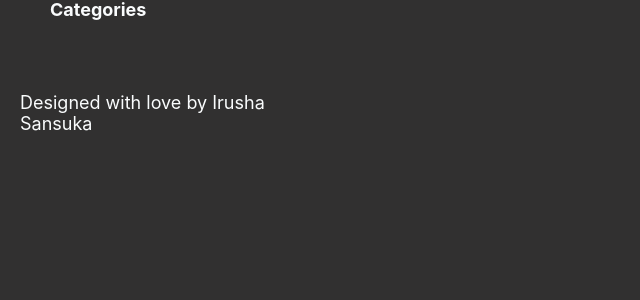
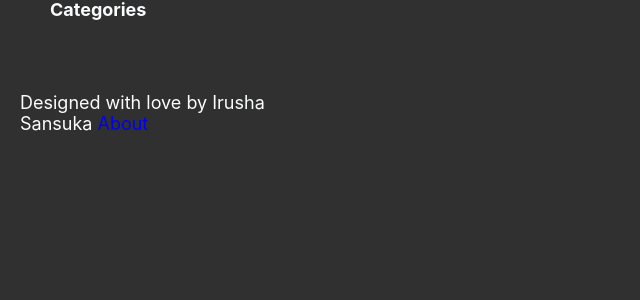
Before and after one commit to irusha/HomeVideoServer, a Flask app: template templates/index.html in a window 1280 px wide. Shown: the part 201-501 px from the top of the page, without its empty margins (0-640 px from the left). Run offline with Flask 2, Linux system fonts and the light colour scheme; the template is opened without the code that fills it, so the values that code supplies are empty; parts of the project's set-up code (start-up, migrations or seed data) failed here and were passed over.

```diff
--- a/templates/about.html
+++ b/templates/about.html
@@ -93,7 +93,7 @@
     </p></div>
     <div style="margin: 20px"><p class="paragraph">
         After finish installing the above libraries, open a command window inside the the folder which contains
-        'app.py' and then enter <span style='color:darksalmon; font-style: italic;'>"flask run"</span> command. You will now
+        'app.py' and then enter <span style='color:darksalmon; font-style: italic;'>"flask run"</span> command (or simply run <span style="color: rgb(84, 221, 134);">"runserver.bat"</span> to start the server). You will now
         see the ip address to access your server.
     </p></div>
 </br>
--- a/templates/folder_view.html
+++ b/templates/folder_view.html
@@ -43,7 +43,7 @@
         {% endfor %}
     </div>
 
-    <p id="desc_para">Designed with love by Irusha Sansuka</p>
+    <p id="desc_para">Designed with love by Irusha Sansuka <a href="/about"> About</a></p>
 
     <script>
         let container = this.document.getElementsByClassName('sub_img_container')[0];
--- a/templates/index.html
+++ b/templates/index.html
@@ -43,7 +43,7 @@
         {% endfor %}
     </div>
 
-    <p id="desc_para">Designed with love by Irusha Sansuka</p>
+    <p id="desc_para">Designed with love by Irusha Sansuka <a href="/about"> About</a> </p>
     <script>
         console.log(navigator.userAgent)
         let container = this.document.getElementsByClassName('sub_img_container')[0];
--- a/templates/video_display.html
+++ b/templates/video_display.html
@@ -55,7 +55,7 @@
         </div>
     </div>
 
-    <p id="desc_para">Designed with love by Irusha Sansuka</p>
+    <p id="desc_para">Designed with love by Irusha Sansuka <a href="/about"> About</a></p>
 
     <script>
         let container = this.document.getElementsByClassName('sub_img_container')[0];
```
Also changed, not shown: 1 other file.
